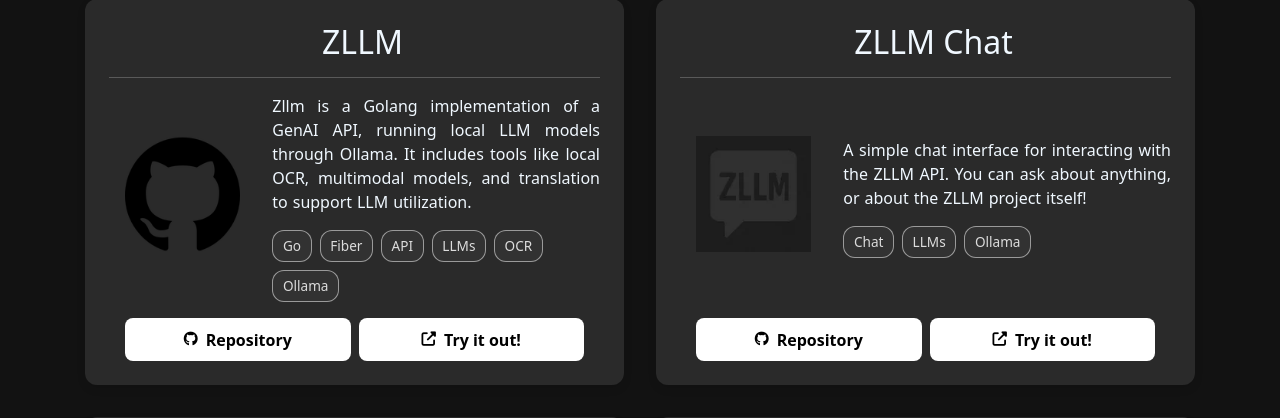
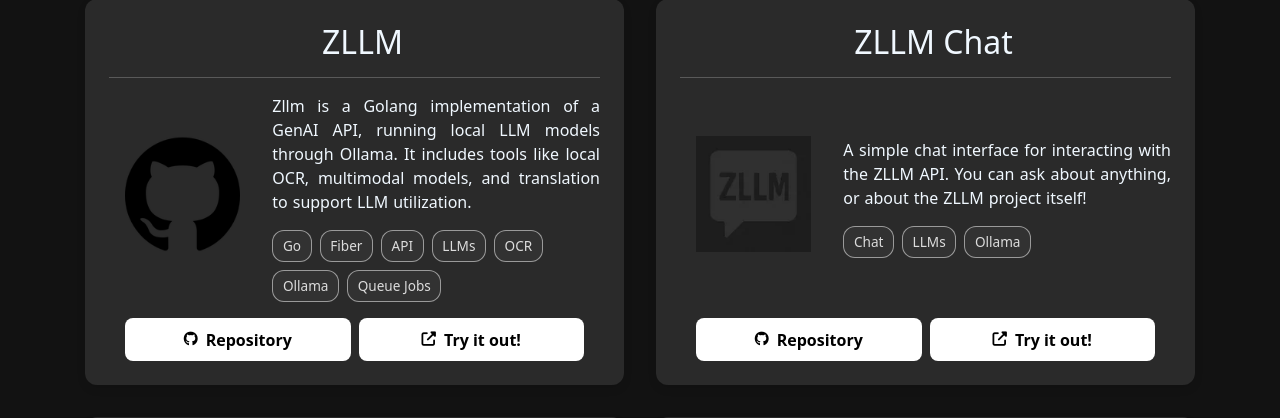
Before and after one commit to mlziade/portifolio-mlziade, a Django app: page /projects/ in a window 1280 px wide. Shown: the part 772-1190 px from the top of the page. Run offline with Django 5.2, Linux system fonts and the light colour scheme; some libraries are stand-ins or nearby versions.

Commit message:
feat: add 'Queue Jobs' tag to project cards in English and Portuguese templates

```diff
--- a/portifolio/templates/projects_en.html
+++ b/portifolio/templates/projects_en.html
@@ -218,6 +218,7 @@
                             <span class='tag'>LLMs</span>
                             <span class='tag'>OCR</span>
                             <span class='tag'>Ollama</span>
+                            <span class='tag'>Queue Jobs</span>
                         </div>
                     </div>
                 </div>
--- a/portifolio/templates/projects_pt-br.html
+++ b/portifolio/templates/projects_pt-br.html
@@ -218,6 +218,7 @@
                             <span class='tag'>LLMs</span>
                             <span class='tag'>OCR</span>
                             <span class='tag'>Ollama</span>
+                            <span class='tag'>Queue Jobs</span>
                         </div>
                     </div>
                 </div>
```
